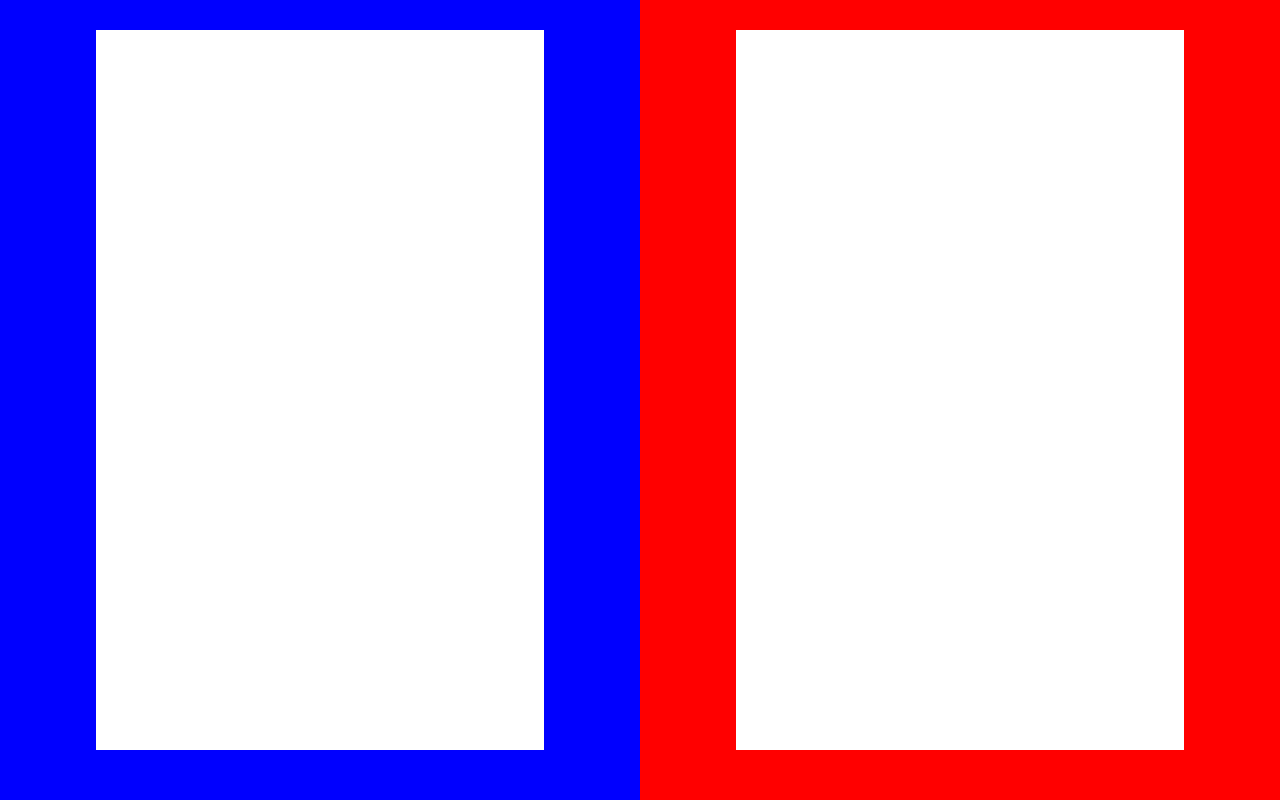
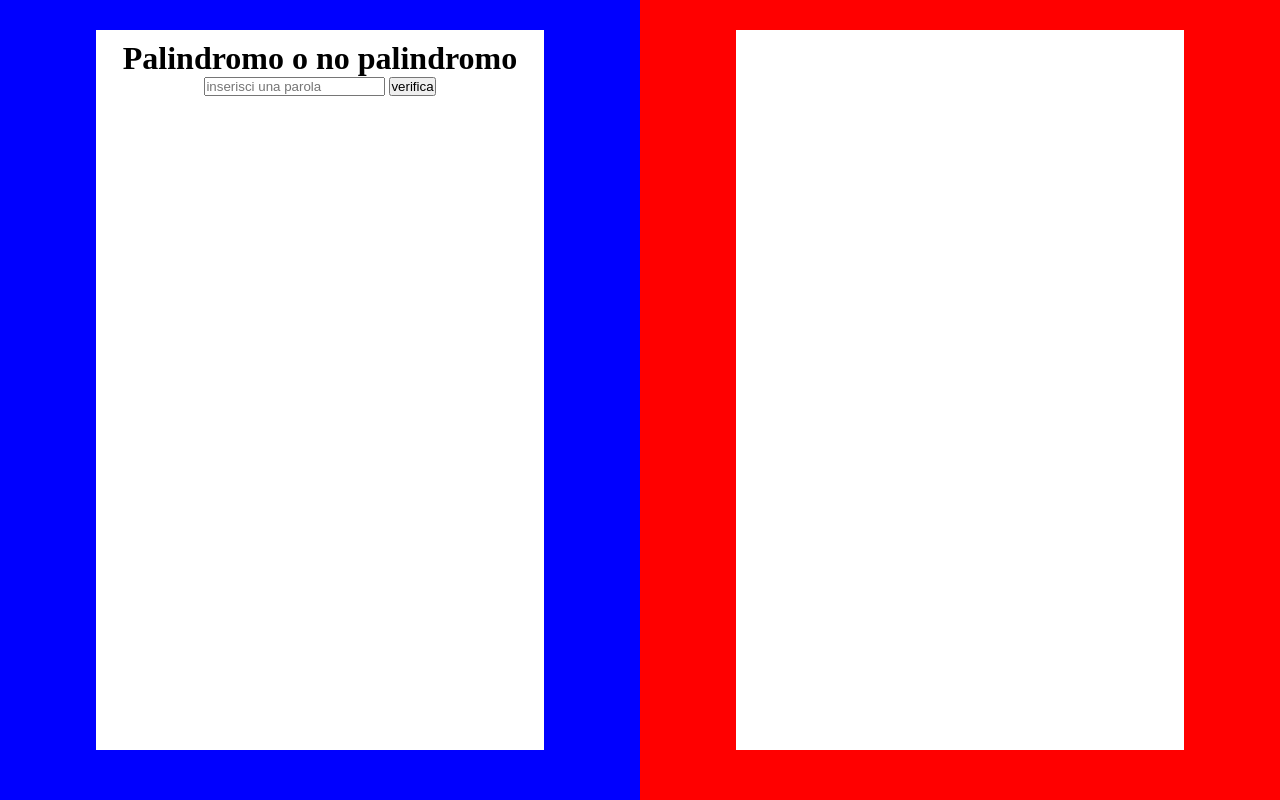
Before and after one commit to FilippoDibe/js-paliedispari, a plain HTML site: page index.html in a window 1280 px wide. Drawn offline with Linux system fonts and the light colour scheme.

Commit message:
fix schema concettuale

```diff
--- a/index.html
+++ b/index.html
@@ -10,7 +10,14 @@
     <div class="container">
         <div class="es-1">
             <div class="content-es-1">
+                <div class="main-es-1">
+                    <h1>Palindromo o no palindromo</h1>
+                    <input type="text" id="text" placeholder="inserisci una parola">
+                    <button onclick="" id="button-es-1">verifica</button>
+                    <ol id="lista-es-1">
 
+                    </ol>
+                </div>
             </div>
         </div>
         <div class="es-2">
@@ -19,7 +26,7 @@
             </div>
         </div>
     </div>
-    <script type="text/javascript" src=""></script>
+    <script type="text/javascript" src="es 1 : palindromi/script1.js"></script>
     <script type="text/javascript" src=""></script>
 </body>
 </html>
--- a/style.css
+++ b/style.css
@@ -33,3 +33,7 @@
     margin: 30px auto;
     height: 90vh;
 }
+.main-es-1{
+    text-align: center;
+    margin: 10px;
+}
```
Also changed, not shown: es 1 : palindromi/script1.js (+16 -0 lines).
